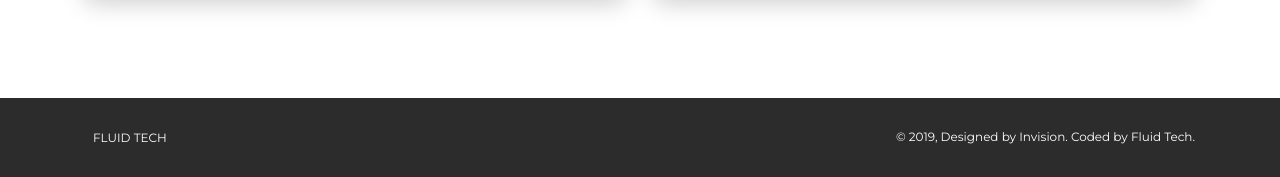
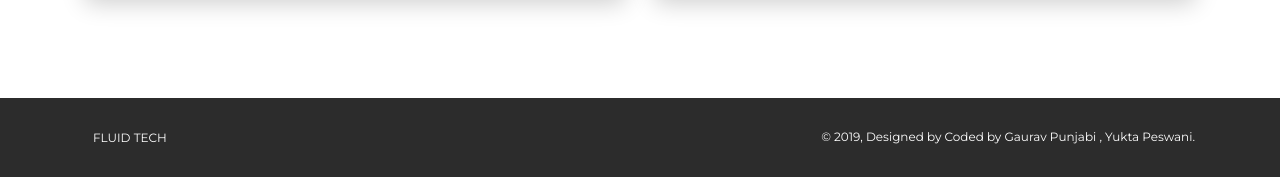
Before and after one commit to yukta12/EduCatch, a website: page index.html in a window 1280 px wide. Shown: the part 1389-1566 px from the top of the page. Drawn offline with Linux system fonts and the light colour scheme.

Commit message:
Update index.html

```diff
--- a/index.html
+++ b/index.html
@@ -171,8 +171,8 @@
           <script>
             document.getElementById('copyright').appendChild(document.createTextNode(new Date().getFullYear()))
           </script>, Designed by
-          <a href="https://www.invisionapp.com" target="_blank">Invision</a>. Coded by
-          <a href="javascript:;" target="_blank">Fluid Tech</a>.
+           Coded by
+          <a href="javascript:;" target="_blank">Gaurav Punjabi , Yukta Peswani</a>.
         </div>
       </div>
     </footer>
```
